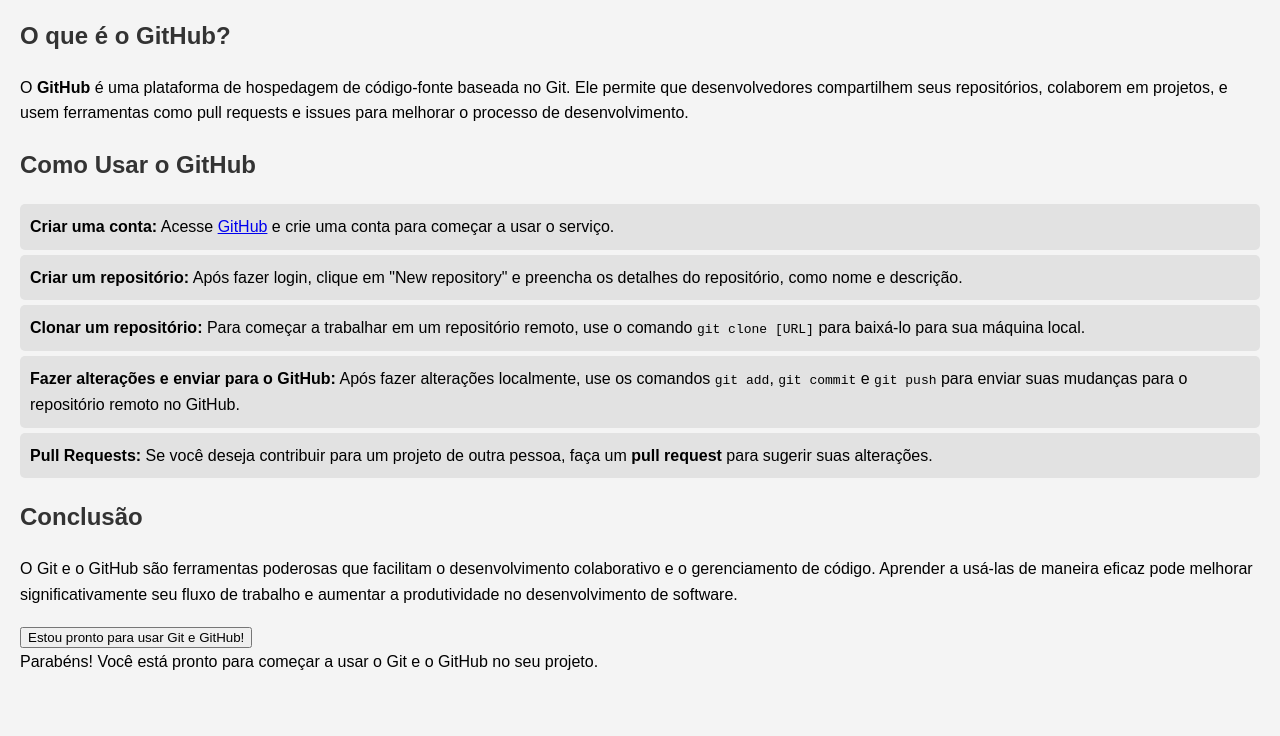
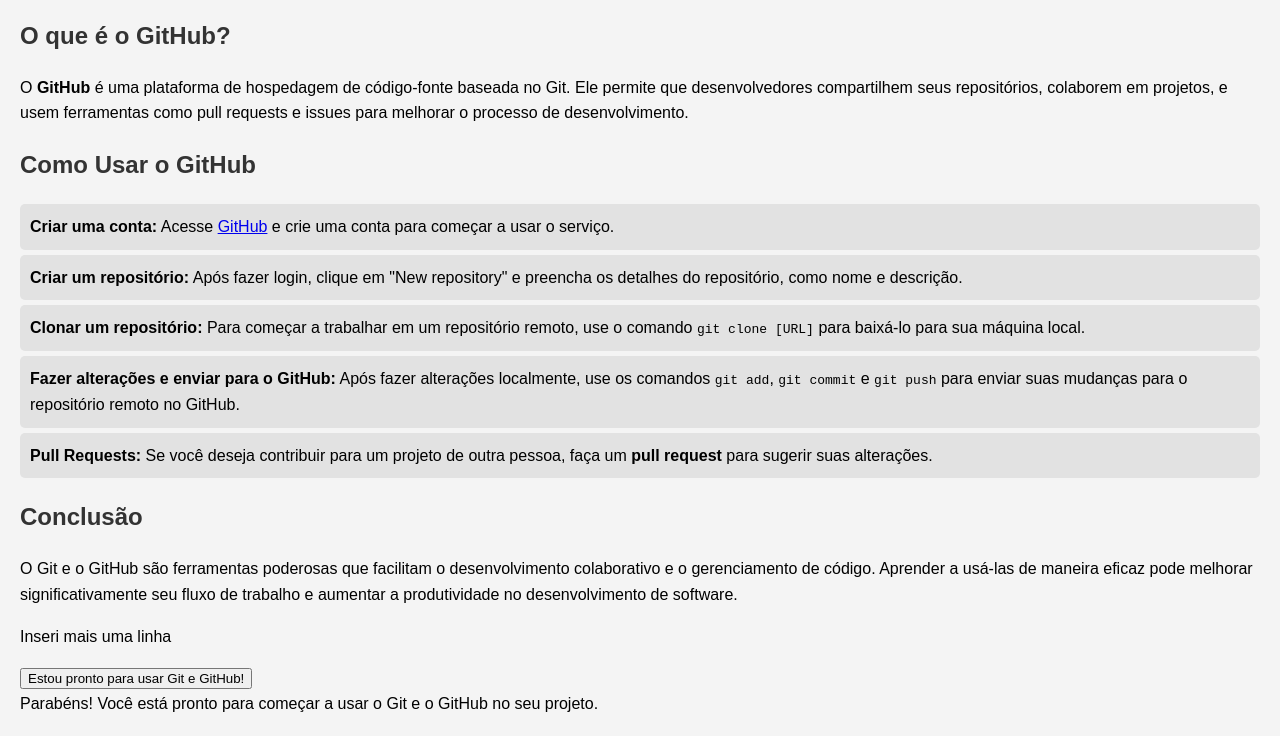
Before and after one commit to ClaudioMuniz/Projeto-HTML-e-CSS, a plain HTML site: page index.html in a window 1280 px wide. Shown: the part 968-1704 px from the top of the page. Before the commit the page ends 1663 px from the top, so only its background shows below. Drawn offline with Linux system fonts and the light colour scheme.

Commit message:
alterei uma linha

```diff
--- a/index.html
+++ b/index.html
@@ -61,11 +61,13 @@
     <section>
         <h2>Conclusão</h2>
         <p>O Git e o GitHub são ferramentas poderosas que facilitam o desenvolvimento colaborativo e o gerenciamento de código. Aprender a usá-las de maneira eficaz pode melhorar significativamente seu fluxo de trabalho e aumentar a produtividade no desenvolvimento de software.</p>
+        <p>Inseri mais uma linha</p>
     </section>
 
     <!-- Interação com JavaScript -->
 
     <button onclick="showMessage()">Estou pronto para usar Git e GitHub!</button>
+
     <div id="message">Parabéns! Você está pronto para começar a usar o Git e o GitHub no seu projeto.</div>
 
  </main>
```
